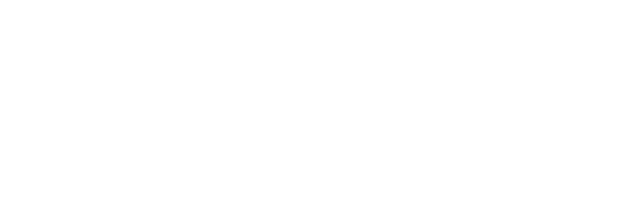
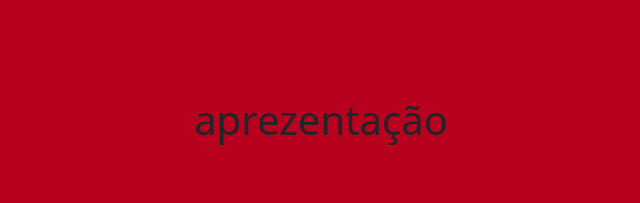
Before and after one commit to Marcelo-C-Silva/blog-pessoal, a plain HTML site: page index.html in a window 1280 px wide. Shown: the whole page, without its empty margins (319-959 px from the left). Drawn offline with nearby package versions, Linux system fonts and the light colour scheme.

Commit message:
Adicionando banner de apresentação na página inicial

```diff
--- a/index.html
+++ b/index.html
@@ -5,10 +5,21 @@
   <meta name="viewport" content="width=device-width, initial-scale=1.0">
   <link rel="stylesheet" href="/assets/css/style.css">
   <link rel="stylesheet" href="/assets/css/reset.css">
-  <link rel="stylesheet" href="/assets/css/responsive.css">
-  <title>Document</title>
+  <link href="https://cdn.jsdelivr.net/npm/bootstrap@5.3.3/dist/css/bootstrap.min.css" rel="stylesheet" integrity="sha384-QWTKZyjpPEjISv5WaRU9OFeRpok6YctnYmDr5pNlyT2bRjXh0JMhjY6hW+ALEwIH" crossorigin="anonymous">
+  <title>João Arquivo</title>
 </head>
-<body>
+<body style="background-color: #B8001F;">
+
+<main class="container">
+  <div class="p-4 p-md-5 mb-4 mt-5 text-center banner-inicio ">
+    <h1>aprezentação</h1>
+  </div>
+  <aside>
+
+  </aside>
+</main>
+
+  <script src="https://cdn.jsdelivr.net/npm/bootstrap@5.3.3/dist/js/bootstrap.bundle.min.js" integrity="sha384-YvpcrYf0tY3lHB60NNkmXc5s9fDVZLESaAA55NDzOxhy9GkcIdslK1eN7N6jIeHz" crossorigin="anonymous"></script>
   <script src="/assets/js/script.js"></script>
 </body>
 </html>
```
